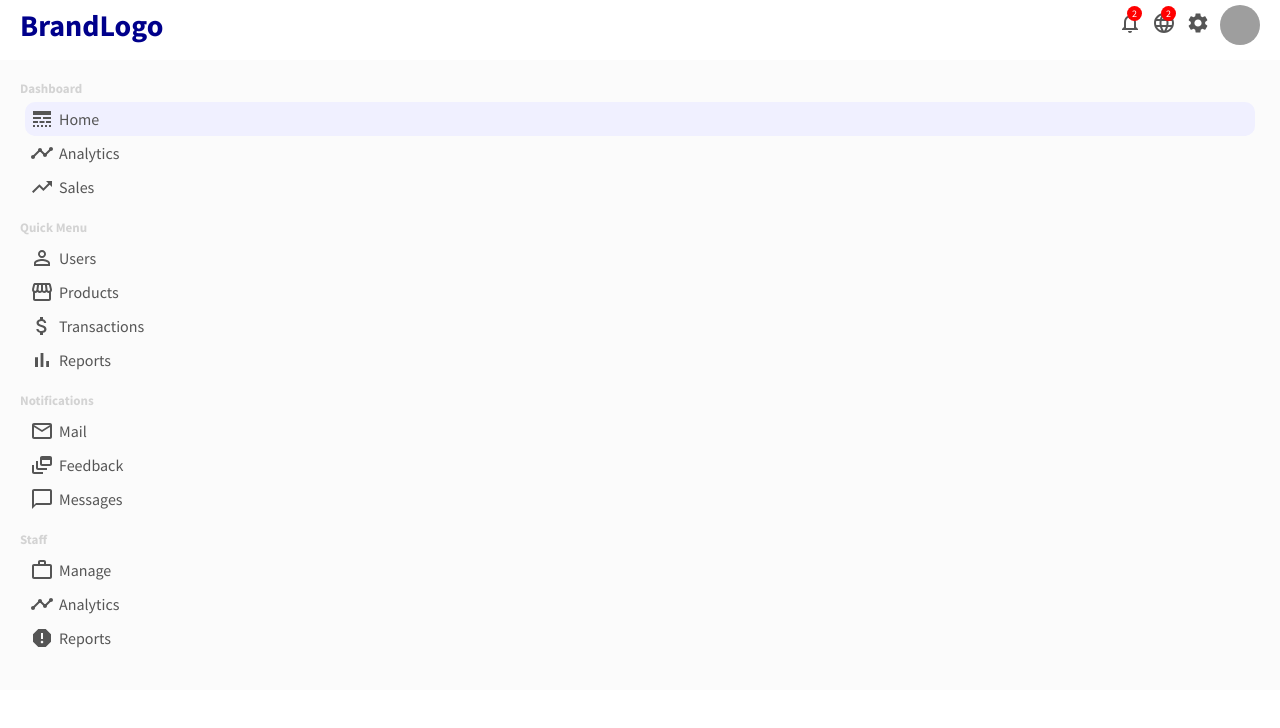
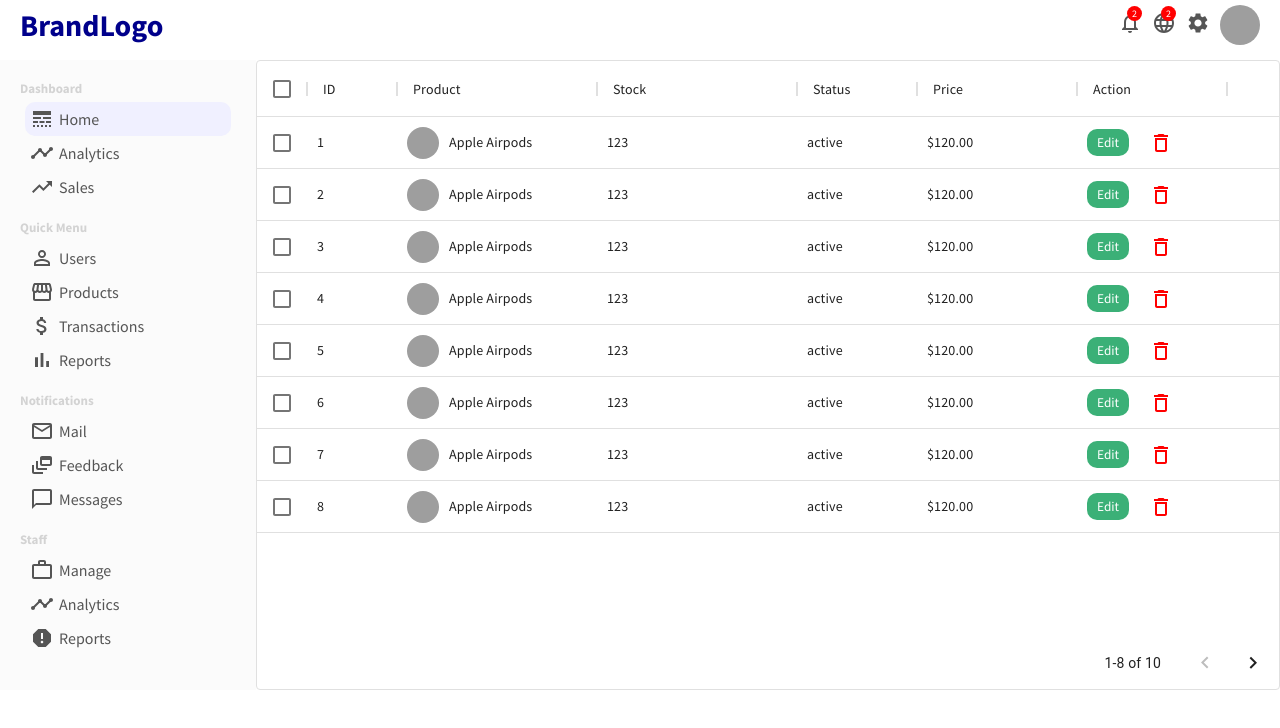
Before and after one commit to rohit-rai-0101rm/React-admin-dashboard-ui, a React (Create React App) app: page /products in a window 1280 px wide. Shown: the top 728 px of the page. Built offline with nearby package versions, Linux system fonts and the light colour scheme; grey boxes are pictures that could not be loaded.

Commit message:
productList added

```diff
--- a/src/App.js
+++ b/src/App.js
@@ -7,6 +7,7 @@
 import UserList from "./pages/Home/UserList/UserList";
 import User from "./pages/user/User";
 import NewUser from "./pages/newUser/NewUser";
+import ProductList from "./pages/productList/ProductList";
 function App() {
   return (
     <Router>
@@ -26,6 +27,15 @@
           <Route path="/newUser">
             <NewUser />
           </Route>
+          <Route path="/products">
+            <ProductList />
+          </Route>
+          <Route path="/product/:productId">
+            <User />
+          </Route>
+          <Route path="/newproduct">
+            <NewUser />
+          </Route>
         </Switch>
       </div>
     </Router>
--- /dev/null
+++ b/src/pages/productList/ProductList.css
@@ -0,0 +1,31 @@
+.productList{
+    flex: 4;
+}
+
+.productListItem{
+    display: flex;
+    align-items: center;
+}
+
+.productListImg {
+    width: 32px;
+    height: 32px;
+    border-radius: 50%;
+    object-fit: cover;
+    margin-right: 10px;
+  }
+
+.productListEdit{
+    border: none;
+    border-radius: 10px;
+    padding: 5px 10px;
+    background-color: #3bb077;
+    color: white;
+    cursor: pointer;
+    margin-right: 20px;
+}
+
+.productListDelete{
+    color: red;
+    cursor: pointer;
+}
--- /dev/null
+++ b/src/pages/productList/ProductList.jsx
@@ -0,0 +1,72 @@
+import React from 'react'
+import './ProductList.css'
+import { productRows } from "../../dummyData";
+
+import { Link } from "react-router-dom";
+import { useState } from "react";
+import { DataGrid } from "@material-ui/data-grid";
+import { DeleteOutline } from "@material-ui/icons";
+const ProductList = () => {
+    const[data,setData]=useState(productRows)
+    const handleDelete = (id) => {
+        setData(data.filter((item) => item.id !== id));
+      };
+      const columns = [
+        { field: "id", headerName: "ID", width: 90 },
+        {
+          field: "product",
+          headerName: "Product",
+          width: 200,
+          renderCell: (params) => {
+            return (
+              <div className="productListItem">
+                <img className="productListImg" src={params.row.img} alt="" />
+                {params.row.name}
+              </div>
+            );
+          },
+        },
+        { field: "stock", headerName: "Stock", width: 200 },
+        {
+          field: "status",
+          headerName: "Status",
+          width: 120,
+        },
+        {
+          field: "price",
+          headerName: "Price",
+          width: 160,
+        },
+        {
+          field: "action",
+          headerName: "Action",
+          width: 150,
+          renderCell: (params) => {
+            return (
+              <>
+                <Link to={"/product/" + params.row.id}>
+                  <button className="productListEdit">Edit</button>
+                </Link>
+                <DeleteOutline
+                  className="productListDelete"
+                  onClick={() => handleDelete(params.row.id)}
+                />
+              </>
+            );
+          },
+        },
+      ];
+    return (
+        <div className="productList">
+            <DataGrid
+        rows={data}
+        disableSelectionOnClick
+        columns={columns}
+        pageSize={8}
+        checkboxSelection
+      />
+        </div>
+    )
+}
+
+export default ProductList
```
